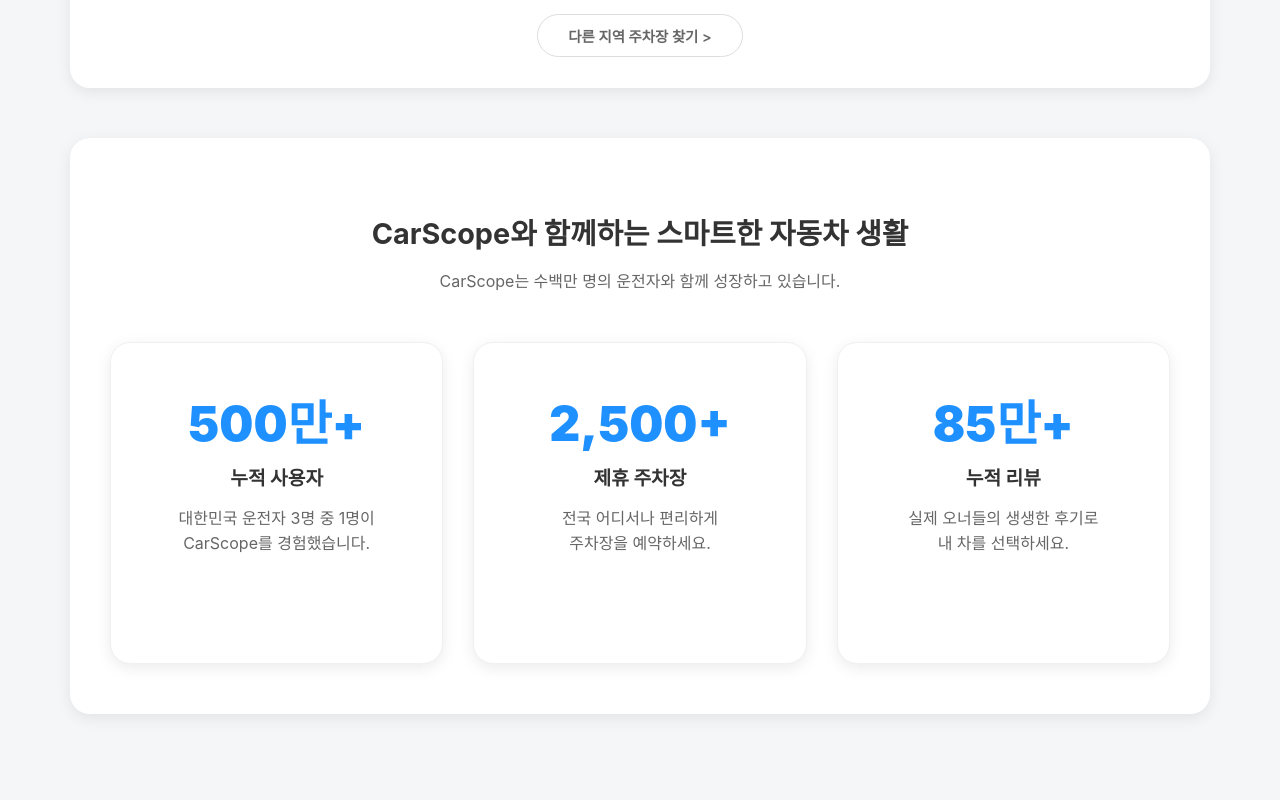
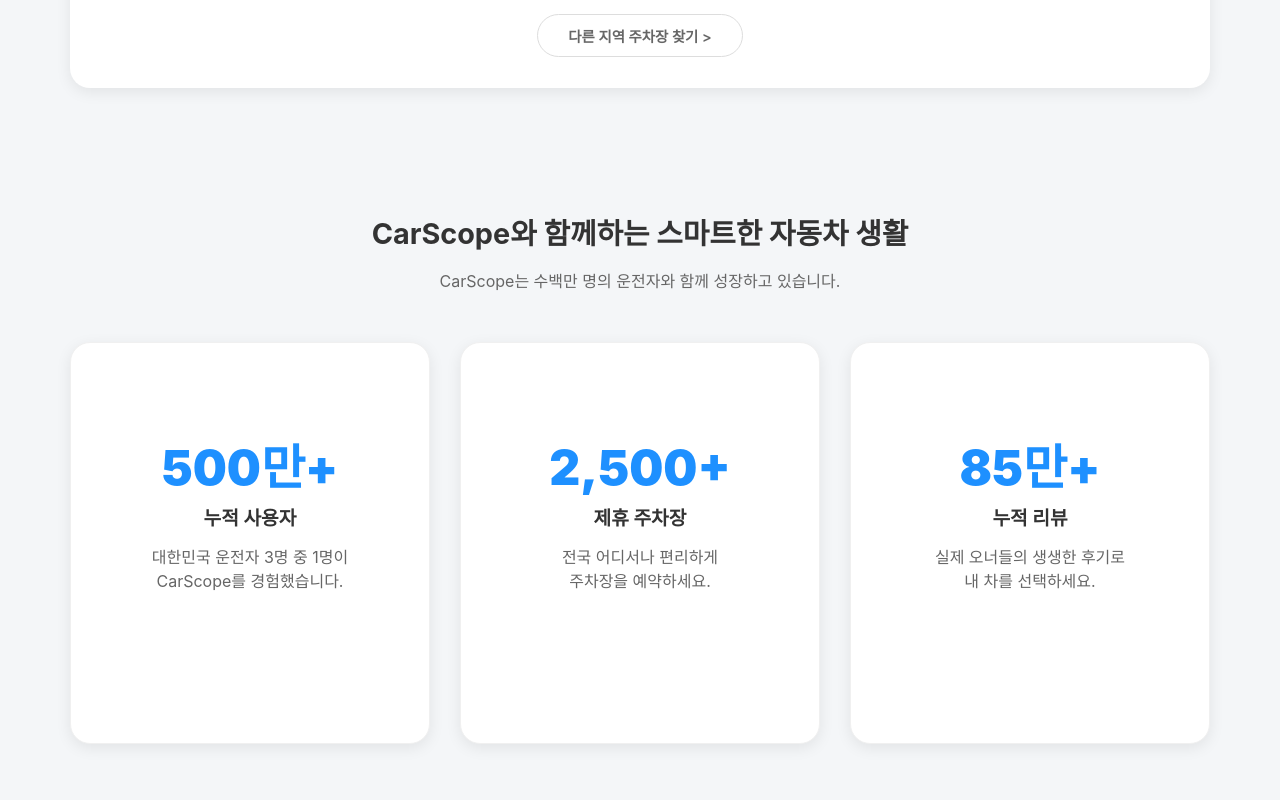
Before and after one commit to 2024136034-hakcheol/car-scope, a React (Create React App) app: page / in a window 1280 px wide. Shown: the part 1300-2100 px from the top of the page. Built offline with nearby package versions, Linux system fonts and the light colour scheme; no server answers.

Commit message:
fix: 메인 페이지 하단 통계 카드 텍스트 여백 제거 및 완벽한 중앙 정렬

```diff
--- a/src/styles/HomePage.css
+++ b/src/styles/HomePage.css
@@ -453,12 +453,9 @@ body {
     width: 100%;
     max-width: var(--container-width);
     margin-bottom: 60px;
-    padding: 50px 40px;
+    padding: 50px 0;
     box-sizing: border-box;
-    border-radius: var(--radius-lg);
     text-align: center;
-    background-color: var(--white);
-    box-shadow: var(--shadow-card);
 }
 
 .company-stats-section h2 {
@@ -487,8 +484,8 @@ body {
     min-width: 250px;
     display: flex;
     flex-direction: column;
+    justify-content: center;
     align-items: center;
-    justify-content: center;
     padding: 40px 20px;
     background-color: var(--white);
     border-radius: 20px;
@@ -496,8 +493,7 @@ body {
     transition: transform 0.3s ease, box-shadow 0.3s ease;
     border: 1px solid #f0f0f0;
     text-align: center;
-    height: 100%;
-    min-height: 240px;
+    height: 320px;
     gap: 15px;
 }
 
@@ -514,6 +510,7 @@ body {
     line-height: 1;
     display: block;
     margin: 0;
+    padding: 0;
 }
 
 .stat-label-box {
@@ -522,14 +519,17 @@ body {
     color: var(--text-dark);
     display: block;
     margin: 0;
+    padding: 0;
+    line-height: 1.2;
 }
 
 .stat-description {
     font-size: 0.95rem;
     color: var(--text-medium);
     display: block;
-    line-height: 1.6;
     margin: 0;
+    padding: 0;
+    line-height: 1.5;
 }
 
 @media (max-width: 768px) {
```
